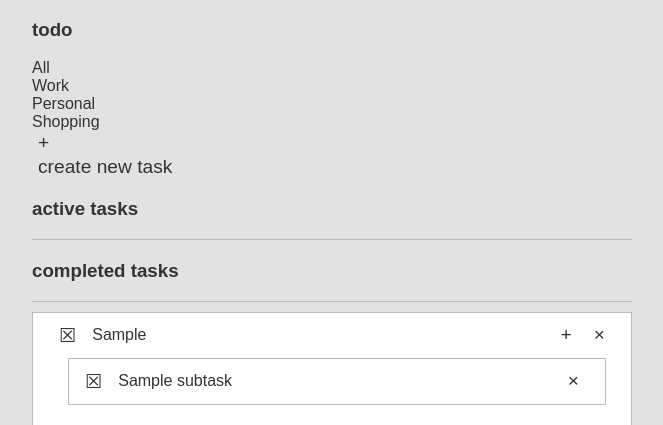
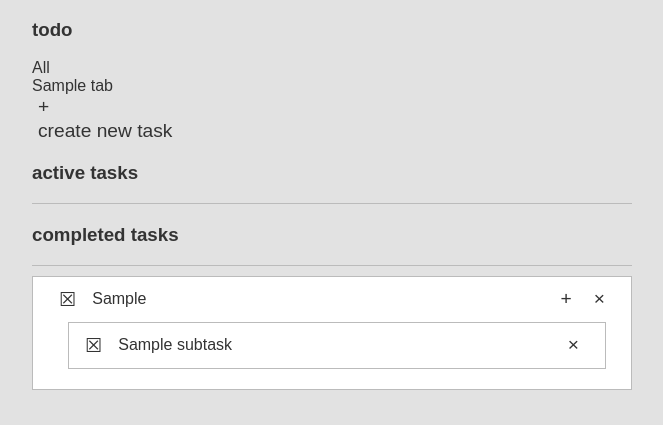
Before and after one commit to ilisien/todo, a Flask app: page /todo in a window 1280 px wide. Shown: the part 63-488 px from the top of the page, without its empty margins (308-971 px from the left). Run offline with Flask 3, Linux system fonts and the light colour scheme; a user stored in the database is signed in; tables that the repository leaves empty hold one stand-in row (values such as "Sample post").

Commit message:
not working anymore tab system

```diff
--- a/app.py
+++ b/app.py
@@ -22,6 +22,15 @@ class User(UserMixin, db.Model):
     username = db.Column(db.String(150), unique=True, nullable=False)
     password = db.Column(db.String(150), nullable=False)
 
+class Tab(db.Model):
+    id = db.Column(db.Integer, primary_key=True)
+    name = db.Column(db.String(50), nullable=False)
+    user_id = db.Column(db.Integer, db.ForeignKey('user.id'), nullable=False) # Associate tabs with users
+    todo_items = db.relationship('TodoItem', backref='tab_relationship', lazy=True) # Define relationship
+
+    def __repr__(self):  # For easier debugging
+        return f"<Tab {self.name}>"
+
 class TodoItem(db.Model):
     id = db.Column(db.Integer, primary_key=True)
     task = db.Column(db.String(500), nullable=False)
@@ -29,7 +38,7 @@ class TodoItem(db.Model):
     user_id = db.Column(db.Integer, db.ForeignKey('user.id'))
     subtasks = db.relationship('Subtask', backref='todo_item', lazy=True)
     position = db.Column(db.Integer, nullable=True)
-    tab = db.Column(db.String(100), nullable=True)  # Add tab column
+    tab_id = db.Column(db.Integer, db.ForeignKey('tab.id'), nullable=True)  # Foreign key to the Tab model
 
 class Subtask(db.Model):
     id = db.Column(db.Integer, primary_key=True)
@@ -70,6 +79,7 @@ def logout():
 @app.route('/todo', methods=['GET'])
 @login_required
 def todo():
+    tabs = Tab.query.filter_by(user_id=current_user.id).all()
     tasks = TodoItem.query.filter_by(user_id=current_user.id).order_by(TodoItem.position).all()
 
     todos = []
@@ -82,7 +92,7 @@ def todo():
             'subtasks': [{'id': subtask.id, 'name': subtask.name, 'completed': subtask.completed} for subtask in subtasks]
         })
 
-    return render_template('todo.html', todos=todos)
+    return render_template('todo.html', todos=todos, tabs=tabs)
 
 @app.route('/fetch_tasks', methods=['GET'])
 @login_required
@@ -95,7 +105,7 @@ def fetch_tasks():
             'id': task.id,
             'task': task.task,
             'completed': task.completed,
-            'tab': task.tab,
+            'tab_id': task.tab_id,
             'subtasks': [{'id': subtask.id, 'name': subtask.name, 'completed': subtask.completed} for subtask in subtasks]
         })
 
@@ -130,10 +140,12 @@ def register():
 def add_task():
     try:
         data = request.get_json()
-        active_tab = data.get('tab', '')
+        tab_id = data.get('tab_id')
         # No need to check for empty task_name here since we're sending "Untitled"
 
-        new_task = TodoItem(task="",user_id=current_user.id,tab=active_tab)
+        if isinstance(tab_id, str) and tab_id.isdigit():
+            tab_id = int(tab_id)
+        new_task = TodoItem(task="",user_id=current_user.id,tab_id=tab_id)
         max_position = db.session.query(db.func.max(TodoItem.position)).filter_by(user_id=current_user.id).scalar()
         new_task.position = (max_position or 0) + 1
 
@@ -271,6 +283,32 @@ def edit_subtask(subtask_id):
     except Exception as e:
         return jsonify({'success': False, 'error': str(e)}), 400
 
+@app.route('/create_tab', methods=['POST'])
+@login_required
+def create_tab():
+    try:
+        data = request.get_json()
+        tab_name = data.get('tab_name')
+
+        if not tab_name:
+            return jsonify({'success': False, 'error': 'Tab name cannot be empty'}), 400
+
+        # Check if a tab with that name already exists for this user
+        existing_tab = Tab.query.filter_by(user_id=current_user.id, name=tab_name).first()
+        if existing_tab:
+            return jsonify({'success': False, 'error': 'Tab with that name already exists'}), 400
+
+
+        new_tab = Tab(name=tab_name, user_id=current_user.id)
+        db.session.add(new_tab)
+        db.session.commit()
+
+        return jsonify({'success': True, 'tab_id': new_tab.id, 'tab_name': new_tab.name})
+
+    except Exception as e:
+        print(f"Error creating tab: {e}")
+        return jsonify({'success': False, 'error': str(e)}), 500
+
 
 if __name__ == '__main__':
     with app.app_context():
--- a/static/todolist.js
+++ b/static/todolist.js
@@ -312,15 +312,14 @@ document.addEventListener('click', function(event) {
     }
 });
 
-function filterTasksByTab(tabName) {
+function filterTasksByTab(tabId) {  // Now takes tabId as argument
     const allTasks = document.querySelectorAll('.task-item');
-
     allTasks.forEach(task => {
-        if (tabName === 'All') {
-            task.style.display = 'block'; // Show all tasks if "All" is selected
+        if (tabId === 'all') { // Special case for the "All" tab
+            task.style.display = 'block';
         } else {
-            const taskTab = task.dataset.tab; // Get the task's tab
-            if (taskTab === tabName) {
+            const taskTabId = task.dataset.tabId;
+            if (String(taskTabId) === String(tabId)) { // Compare as strings to avoid type issues
                 task.style.display = 'block';
             } else {
                 task.style.display = 'none';
@@ -380,7 +379,7 @@ async function fetchTasks() {
             const taskElement = tempDiv.firstElementChild;
 
             // Now you can set dataset properties:
-            taskElement.dataset.tab = task.tab;
+            taskElement.dataset.tab_id = task.tab_id;
 
             // Append to the appropriate list
             if (task.completed) {
@@ -393,7 +392,7 @@ async function fetchTasks() {
          // After rendering, call filterTasksByTab to apply current tab filtering
         const currentActiveTab = document.querySelector('.tab.active');
         if (currentActiveTab) {
-            filterTasksByTab(currentActiveTab.dataset.tab);
+            filterTasksByTab(currentActiveTab.dataset.tab_id);
         }
 
     }
@@ -403,14 +402,13 @@ async function fetchTasks() {
 
 // Add task - updated to include tab and set data attribute
 async function addTask() {
-    const activeTab = document.querySelector('.tab.active').dataset.tab;
+    const activeTab = document.querySelector('.tab.active');
+    const tab_id = activeTab ? activeTab.dataset.tabId : null;  // Get tab_id
 
     const response = await fetch('/add_task', {
         method: 'POST',
-        headers: {
-            'Content-Type': 'application/json',
-        },
-        body: JSON.stringify({ task: "untitled", tab: activeTab }),
+        headers: { 'Content-Type': 'application/json' },
+        body: JSON.stringify({ task: "untitled", tab_id: tab_id }),  // Send tab_id
     });
 
     const result = await response.json();
@@ -443,19 +441,115 @@ async function addTask() {
     }
 }
 
-
-
-// Tab switching logic
 document.querySelectorAll('.tab').forEach(tab => {
     tab.addEventListener('click', () => {
         document.querySelectorAll('.tab').forEach(t => t.classList.remove('active'));
         tab.classList.add('active');
 
         filterTasksByTab(tab.dataset.tab); // Filter tasks by tab
+
+
+        // Use data-tab-id instead of data-tab
+        filterTasksByTab(tab.dataset.tabId);
+
+        // Update the URL
+        const urlParams = new URLSearchParams(window.location.search);
+        urlParams.set('tab', tab.dataset.tabId); // Make sure to save tabId instead of tab name to the URL
+        window.history.replaceState({}, '', '?' + urlParams.toString());
     });
 });
 
+//Create new tab
+async function createNewTab() {
+    const newTabName = prompt("Enter the name for the new tab:");
+    if (!newTabName) {
+        return; // Don't create a tab if the user cancels or enters nothing
+    }
 
 
-// Initialize - Call fetchTasks (which now filters as well)
-window.onload = fetchTasks;
+    try {
+        const response = await fetch('/create_tab', {
+            method: 'POST',
+            headers: {
+                'Content-Type': 'application/json'
+            },
+            body: JSON.stringify({ tab_name: newTabName })
+        });
+
+        const result = await response.json();
+        if (result.success) {
+            // Create the tab element
+            const newTab = document.createElement('div');
+            newTab.classList.add('tab');
+            newTab.dataset.tabId = result.tab_id; // use result.tab_id here
+            newTab.textContent = newTabName;
+
+
+            // Add event listener (important!)
+            newTab.addEventListener('click', handleTabClick);  // Add the click handler
+
+            document.querySelector('.tabs').insertBefore(newTab, document.getElementById('add-tab-button'));
+
+            // Activate the new tab:
+            deactivateAllTabs();
+            newTab.classList.add('active');
+            filterTasksByTab(result.tab_id);  // Filter tasks by the new tab's ID
+
+            updateTabUrl(result.tab_id); // Update the URL with the new tab
+        } else {
+            alert(result.error); // Display error message to the user
+        }
+
+
+    } catch (error) {
+        console.error('Error creating tab:', error);
+        alert('An error occurred while creating the tab.');
+    }
+}
+
+// Tab click handler (common logic)
+function handleTabClick(event) {
+    deactivateAllTabs();
+    event.target.classList.add('active');
+    filterTasksByTab(event.target.dataset.tabId);  // Filter tasks for the clicked tab
+    updateTabUrl(event.target.dataset.tabId); // Update the URL
+}
+
+function updateTabUrl(tabId) {
+    const urlParams = new URLSearchParams(window.location.search);
+    urlParams.set('tab', tabId);
+    window.history.replaceState({}, '', '?' + urlParams.toString());
+}
+
+function deactivateAllTabs() {
+    document.querySelectorAll('.tab').forEach(tab => tab.classList.remove('active'));
+}
+
+
+// Attach the handleTabClick function to each existing tab when the page loads.
+window.onload = () => {
+    //Attach event listeners to initial tabs:
+    document.querySelectorAll('.tab').forEach(tab => {
+        tab.addEventListener('click', handleTabClick);
+    });
+
+
+    fetchTasks().then(() => {
+        const activeTabFromUrl = (new URLSearchParams(window.location.search)).get('tab')
+        const initialTab = document.querySelector(`.tab[data-tab-id="${activeTabFromUrl}"]`) || document.querySelector('.tab[data-tab-id="all"]'); // Select 'All' tab by default
+
+        if (initialTab) {
+            deactivateAllTabs(); // Deactivate all other tabs
+            initialTab.classList.add('active');
+            filterTasksByTab(initialTab.dataset.tabId);
+        }
+    });
+
+    // Attach event listener to the 'Add Tab' button.
+    const addTabButton = document.getElementById('add-tab-button');
+    if (addTabButton) {
+        addTabButton.addEventListener('click', createNewTab); // Attach click handler
+    }
+
+
+}
--- a/templates/todo.html
+++ b/templates/todo.html
@@ -5,11 +5,9 @@
 
 
 <div class="tabs">
-    <div class="tab active" data-tab="All">All</div>
-    {% for tab_name in (('Work',), ('Personal',), ('Shopping',)) %}  <!-- Example tab names -->
-        <div class="tab" data-tab="{{ tab_name[0] }}">{{ tab_name[0] }}</div>
-    {% endfor %}
-<button id="add-tab-button">+</button>
+    <div class="tab active" data-tab-id="all">All</div> {% for tab in tabs %}
+    <div class="tab" data-tab-id="{{ tab.id }}">{{ tab.name }}</div> {% endfor %}
+    <button id="add-tab-button">+</button>
 </div>
 
 
```
Also changed, not shown: migrations/versions/2576c97ef866_added_tab_and_changed_tab_field_in_.py (added, +36 -0 lines).
